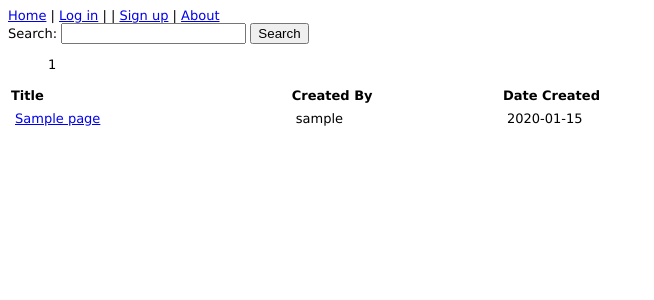
After one commit to Xaiter/qwantzorg, a Django app: template comics/templates/comicSearch.html in a window 1280 px wide. The commit adds this page. Shown: the top 300 px of the page, without its empty margins (0-654 px from the left). Run offline with Django 3.2, Linux system fonts and the light colour scheme; the template is opened without the code that fills it: most values are stand-ins (such as "Sample title", 1, 10 or a date in 2020).

Commit message:
oh boy almost got paging work

```diff
--- a/comics/forms.py
+++ b/comics/forms.py
@@ -2,6 +2,7 @@ from django.contrib.auth.models import User
 from comics.models import UserActivation
 from django.core.validators import RegexValidator
 from django import forms
+
 
 class PasswordResetForm(forms.Form):
     email = forms.EmailField(max_length=128, required=True, error_messages = { 'invalid':'Enter a valid email address.' })
--- /dev/null
+++ b/comics/templates/comicList.html
@@ -0,0 +1,34 @@
+<style type="text/css">
+  .comiclist
+  {
+    width: 750px;
+  }
+
+  .comiclist td
+  {
+    padding: 5px 20px 5px 5px;
+  }
+
+  .comiclist th
+  {
+    text-align: left;
+  }
+</style>
+
+{% if page != None %}
+{% include 'comicListPaging.html' %}
+<table class="comiclist">
+  <tr>
+    <th>Title</th>
+    <th>Created By</th>
+    <th>Date Created</th>
+  </tr>
+{% for comic in page.object_list %}
+  <tr>
+    <td><a href="/comic/{{comic.id}}/"> {{ comic.title }}</a></td>
+    <td>{{ comic.createdby.username }}</td>
+    <td>{{ comic.datecreated }}</td>
+  </tr>
+{% endfor %}
+</table>
+{% endif %}
--- /dev/null
+++ b/comics/templates/comicListPaging.html
@@ -0,0 +1,31 @@
+<style type="text/css">
+  .pagelist li
+  {
+    display: inline;
+    list-style-type: none;
+    padding-right: 5px;
+  }
+</style>
+
+<div>
+  <ul class="pagelist">
+    {% if page.has_previous %}
+      <a href="?page={{page.previous_page_number}}">&lt;&lt;</a>
+    {% endif %}
+
+
+    {% for pageNumber in page.paginator.page_range %}
+    <li>
+      {% if pageNumber != page.number %}
+      <a href="?page={{pageNumber}}">{{pageNumber}}</a>
+      {% else %}
+      <span class="active">{{pageNumber}}</span>
+      {% endif%}
+    </li>
+    {% endfor %}
+
+    {% if page.has_next %}
+      <a href="?page={{page.next_page_number}}">&gt;&gt;</a>
+    {% endif %}
+  </ul>
+</div>
--- /dev/null
+++ b/comics/templates/comicSearch.html
@@ -0,0 +1,22 @@
+<!DOCTYPE html PUBLIC "-//W3C//DTD HTML 4.01//EN"
+   "http://www.w3.org/TR/html4/strict.dtd">
+
+<html lang="en">
+<head>
+  <meta http-equiv="Content-Type" content="text/html; charset=utf-8">
+  <title>Wait, this isn't Dinosaur Comics! - Log In</title>
+  <link rel="stylesheet" type="text/css" href="/media/css/main.css" />
+</head>
+<body>
+  {% include 'userBar.html' %}
+  <form method="POST">
+    {% csrf_token %}
+    <div>
+      <label for="search">Search:</label>
+      <input type="text" name="search" id="search" value="{{searchValue}}" />
+      <input type="submit" value="Search" />
+    </div>
+    {% include 'comicList.html' %}
+  </form>
+</body>
+</html>
--- a/comics/templates/comicView.html
+++ b/comics/templates/comicView.html
@@ -1,4 +1,3 @@
-
 <!DOCTYPE html PUBLIC "-//W3C//DTD XHTML 1.0 Transitional//EN" "http://www.w3.org/TR/xhtml1/DTD/xhtml1-transitional.dtd">
 <html xmlns="http://www.w3.org/1999/xhtml">
 <head>
--- a/comics/urls.py
+++ b/comics/urls.py
@@ -4,6 +4,8 @@ urlpatterns = patterns('comics.views',
     (r'^$', 'newComic'),
     (r'^(?P<comicId>\d+)/$', 'viewComic'),
     (r'^login/$', 'login'),
+    (r'^search/$', 'searchComics'),
+    (r'^search/(?P<searchValue>[^/]+)/$', 'searchComics'),
     (r'^account/create/$', 'createAccount'),
     (r'^account/reset/$', 'resetPasswordRequest'),
     (r'^account/reset/(?P<activationKey>[a-zA-Z0-9]+)$', 'resetPassword'),
```
Also changed, not shown: comics/logic.py (+16 -3 lines), comics/views.py (+26 -1 lines).
